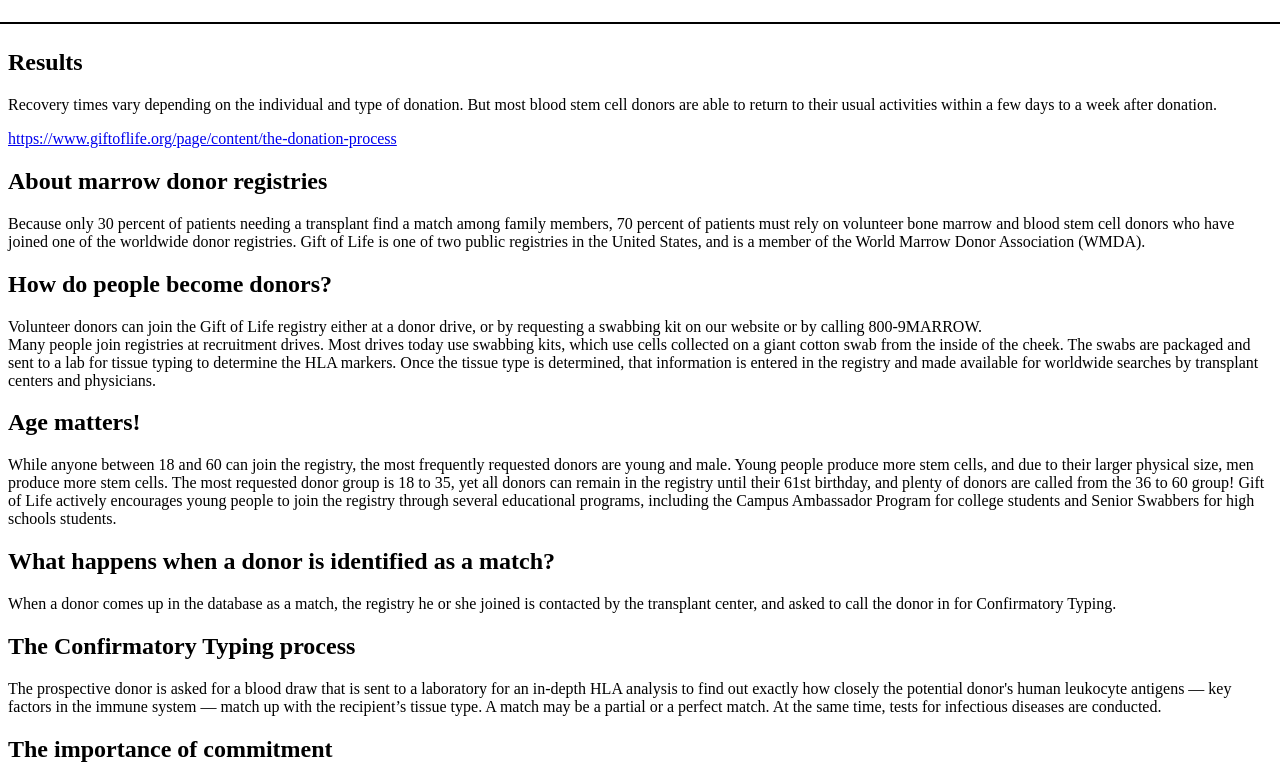
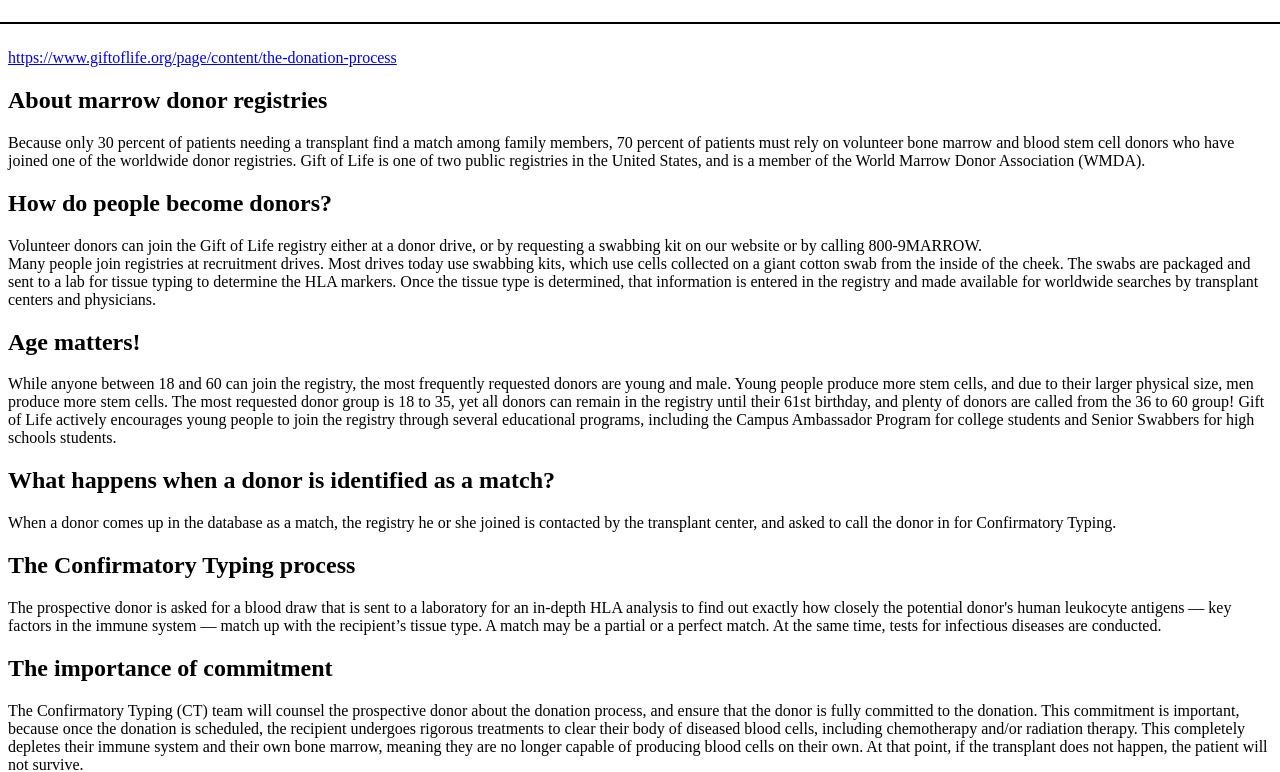
Before and after one commit to Rpergy/peanutBrainsWebsite, a plain HTML site: page donatingProcess.html in a window 1280 px wide. Shown: the part 51-823 px from the top of the page. Drawn offline with Linux system fonts and the light colour scheme.

Commit message:
removed some content from donatingProcess

```diff
--- a/donatingProcess.html
+++ b/donatingProcess.html
@@ -12,8 +12,6 @@
         </div>
 
         <div style = "margin-top: 100px">
-            <h2>Results</h2>
-            <p>Recovery times vary depending on the individual and type of donation. But most blood stem cell donors are able to return to their usual activities within a few days to a week after donation.</p>
             <a href= "https://www.giftoflife.org/page/content/the-donation-process">https://www.giftoflife.org/page/content/the-donation-process</a>
 
             <h2>About marrow donor registries</h2>
```
